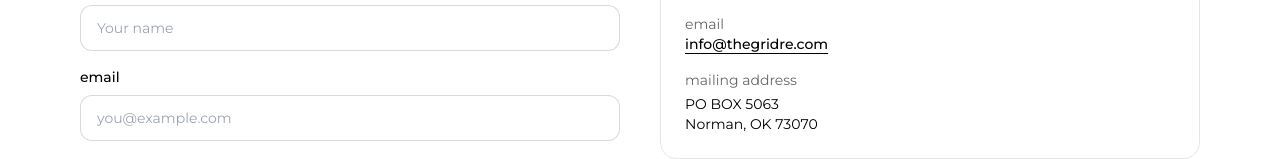
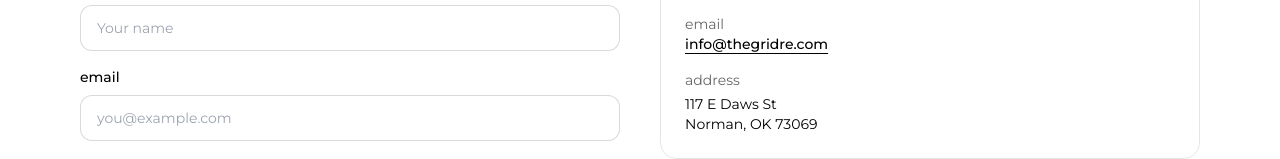
Before and after one commit to nompton/gridre, a Next.js app: page /contact in a window 1280 px wide. Shown: the part 330-489 px from the top of the page. Built offline with nearby package versions, Linux system fonts and the light colour scheme; no server answers.

Commit message:
Update page.tsx

```diff
--- a/app/contact/page.tsx
+++ b/app/contact/page.tsx
@@ -30,9 +30,9 @@ export default function ContactPage() {
                 <a className="font-medium underline underline-offset-4 hover:text-black/70 transition" href="mailto:info@thegridre.com">info@thegridre.com</a>
               </div>
               <div className="mt-4 text-sm">
-                <div className="text-black/60">mailing address</div>
-                <div className="mt-1">PO BOX 5063</div>
-                <div>Norman, OK 73070</div>
+                <div className="text-black/60">address</div>
+                <div className="mt-1">117 E Daws St</div>
+                <div>Norman, OK 73069</div>
               </div>
             </div>
             <div className="rounded-2xl border border-black/10 p-6">
```
